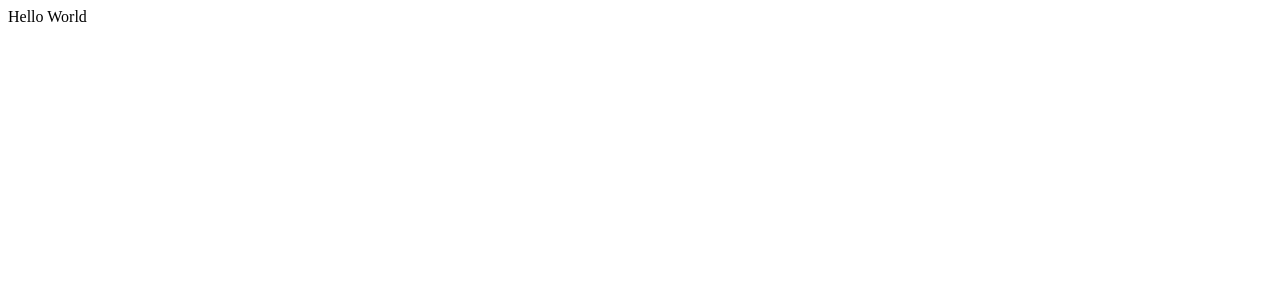
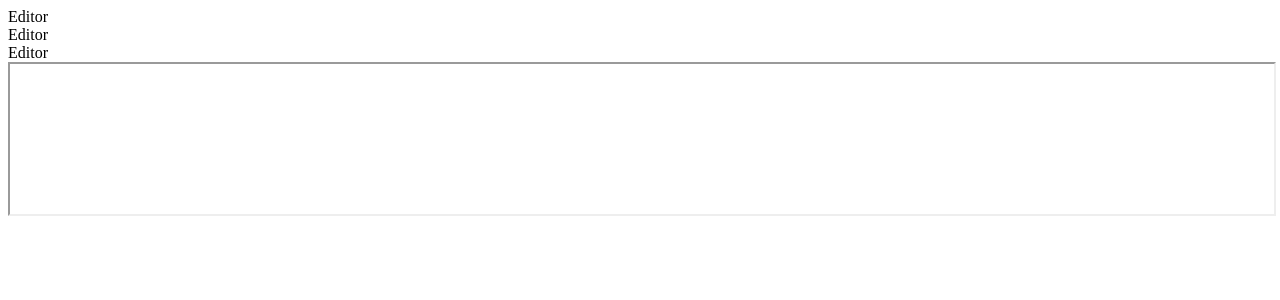
Before and after one commit to aze5/codepen-clone, a React (Create React App) app: page / in a window 1280 px wide. Shown: the top 300 px of the page. Built offline with nearby package versions, Linux system fonts and the light colour scheme.

Commit message:
create Editor function template

```diff
--- /dev/null
+++ b/src/components/Editor.js
@@ -0,0 +1,7 @@
+import React from 'react'
+
+export default function Editor() {
+  return (
+    <div>Editor</div>
+  )
+}
--- a/src/components/app/App.js
+++ b/src/components/app/App.js
@@ -1,7 +1,25 @@
 import React from 'react';
+import Editor from '../Editor';
 
 function App() {
-  return "Hello World";
+  return (
+    <>
+      <div className='pane top-pane'>
+        <Editor />
+        <Editor />
+        <Editor />
+      </div>
+
+      <div className='pane'>
+        <iframe
+          title="output"
+          sandbox="allow-scripts"
+          width="100%"
+          height="100%"
+        />
+      </div>
+    </>
+  );
 }
 
 export default App;
```
